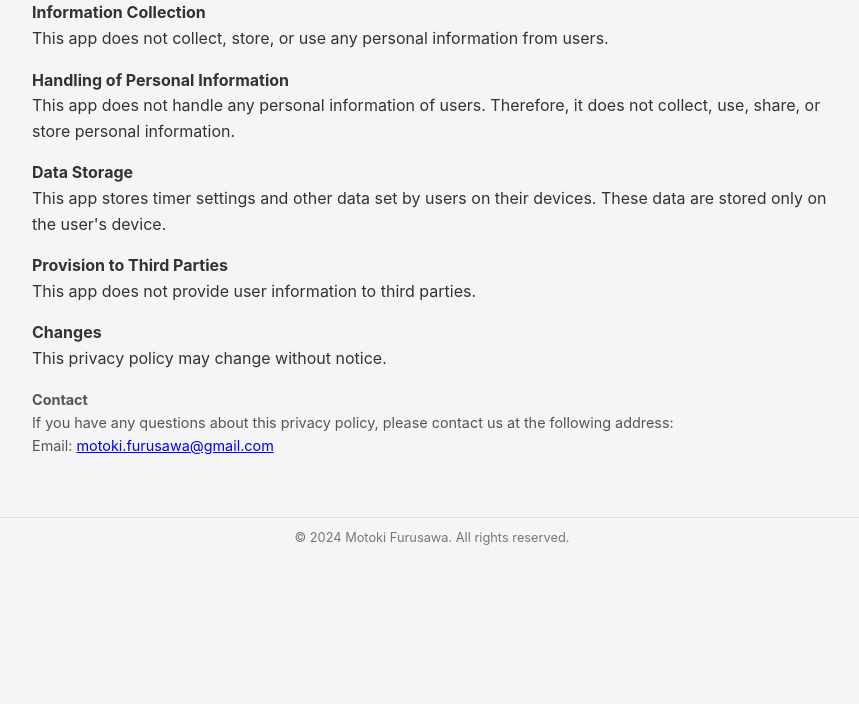
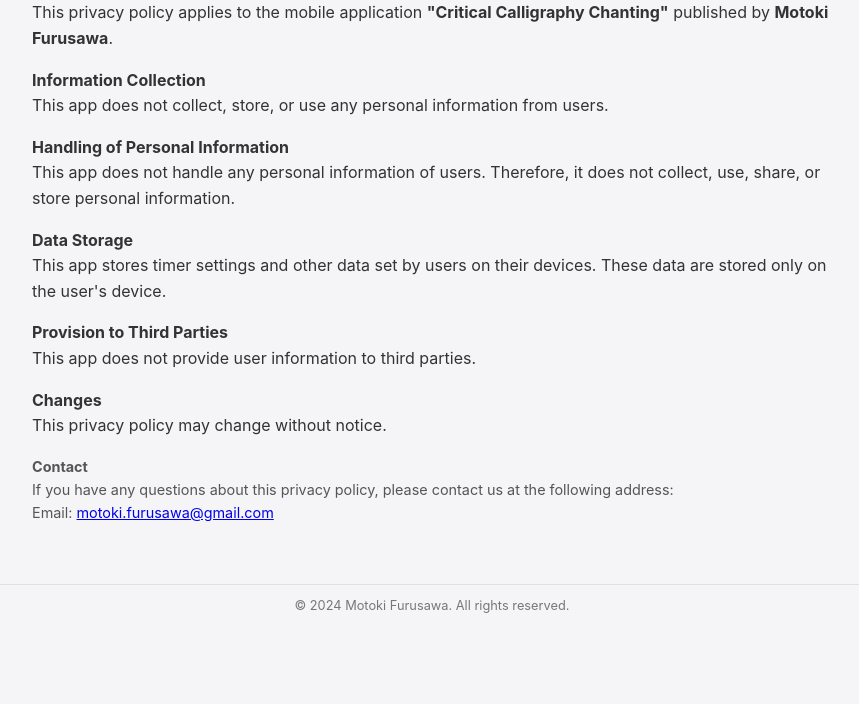
Before and after one commit to moflutter/eula, a plain HTML site: page index.html in a window 1280 px wide. Shown: the part 96-800 px from the top of the page, without its empty margins (208-1067 px from the left). Drawn offline with Linux system fonts and the light colour scheme.

Commit message:
Update index.html

```diff
--- a/index.html
+++ b/index.html
@@ -43,6 +43,11 @@
 <body>
     <div class="container">
         <h1>Privacy Policy</h1>
+
+        <p>
+            This privacy policy applies to the mobile application <strong>"Critical Calligraphy Chanting"</strong> published by <strong>Motoki Furusawa</strong>.
+        </p>
+
         <p><strong>Information Collection</strong><br>
         This app does not collect, store, or use any personal information from users.</p>
 
```
